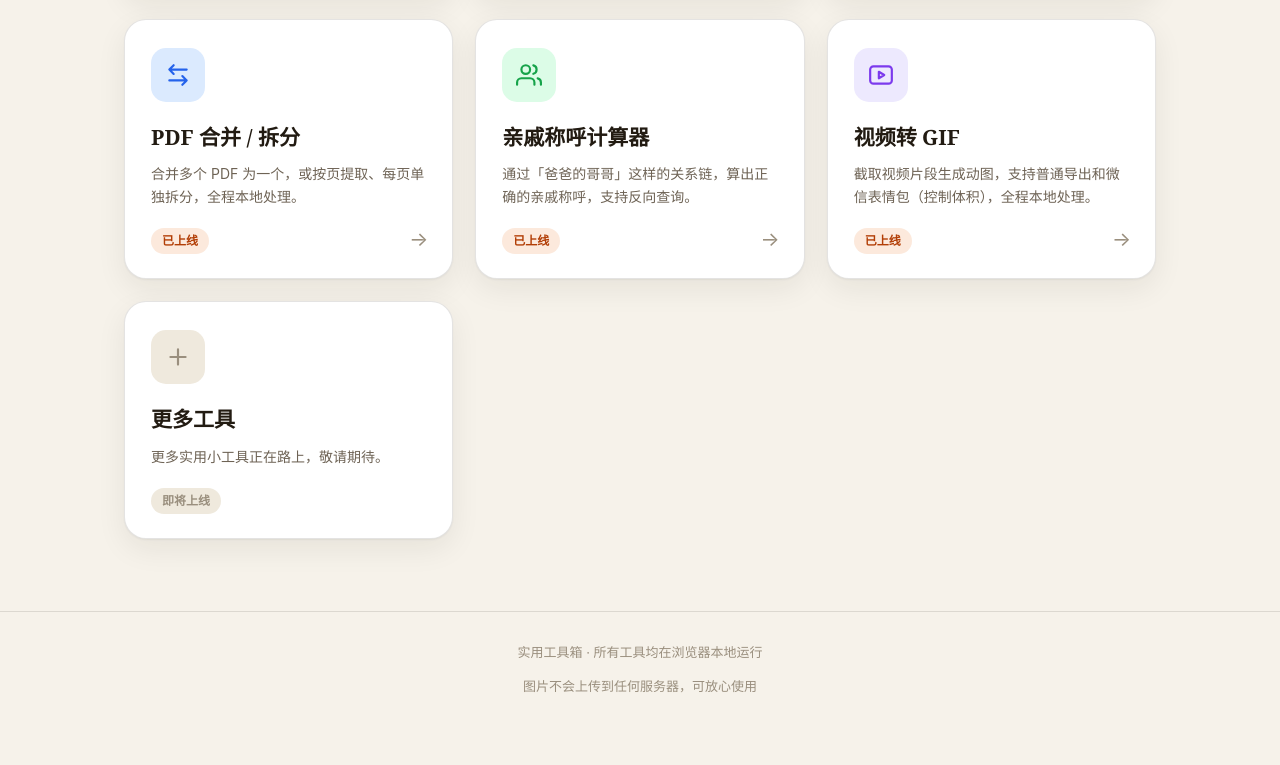
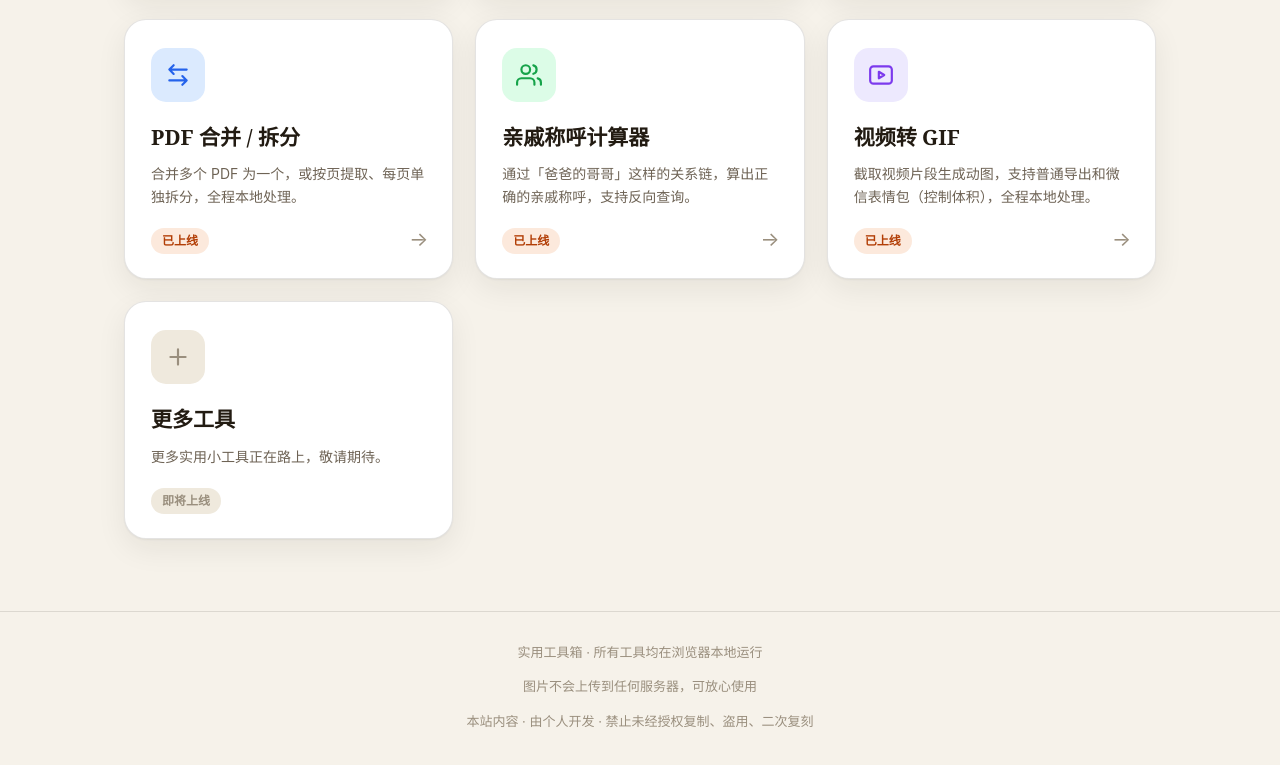
Before and after one commit to GrowForJoy/MyTools, a plain HTML site: page index.html in a window 1280 px wide. Shown: the part 655-1420 px from the top of the page. Before the commit the page ends 1396 px from the top, so only its background shows below. Drawn offline with Linux system fonts and the light colour scheme.

```diff
--- a/index.html
+++ b/index.html
@@ -133,6 +133,7 @@
   <footer class="site-footer">
     <p class="footer-note">实用工具箱 · 所有工具均在浏览器本地运行</p>
     <p>图片不会上传到任何服务器，可放心使用</p>
+    <p>本站内容 · 由个人开发 · 禁止未经授权复制、盗用、二次复刻</p>
   </footer>
 
   <script src="js/main.js"></script>
```
